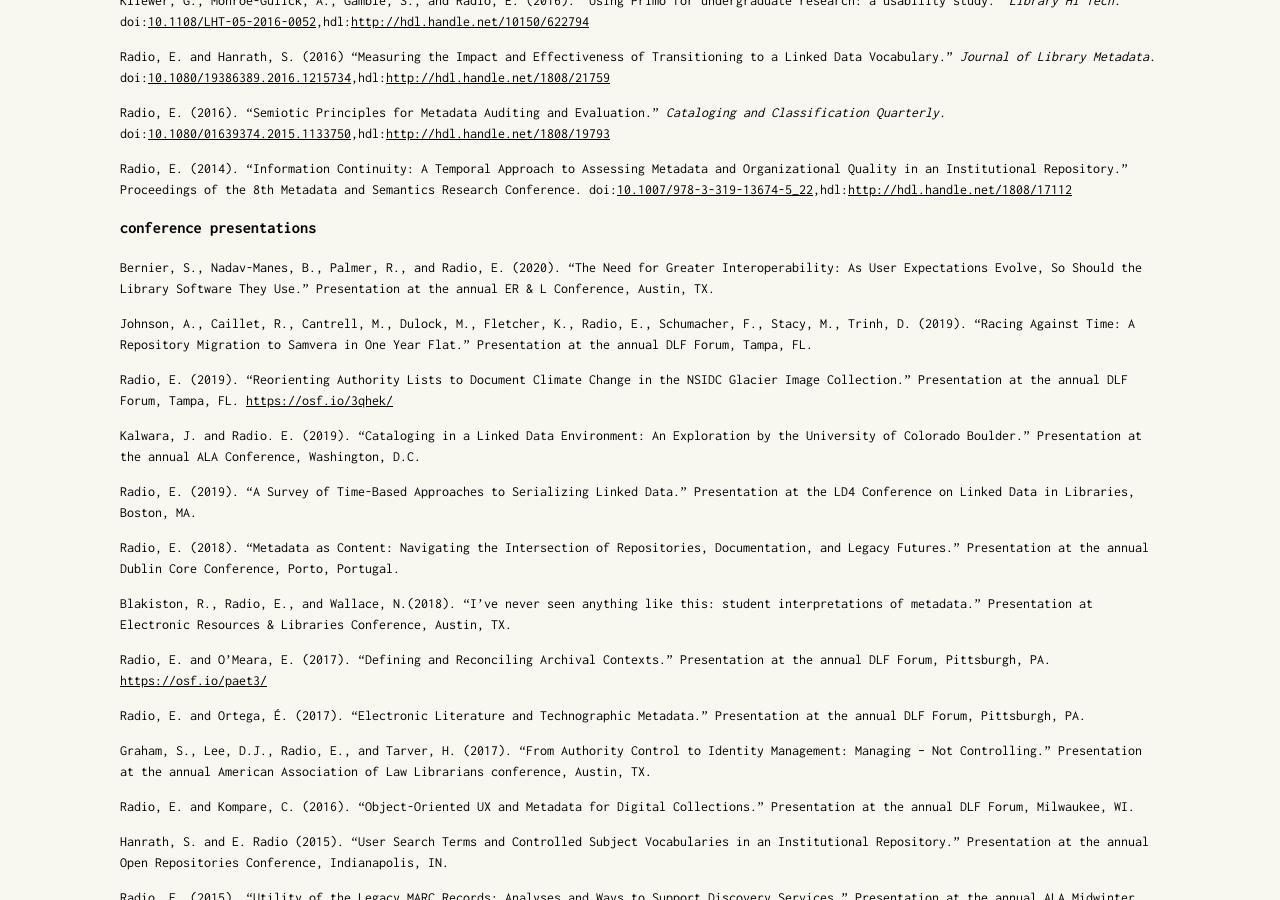
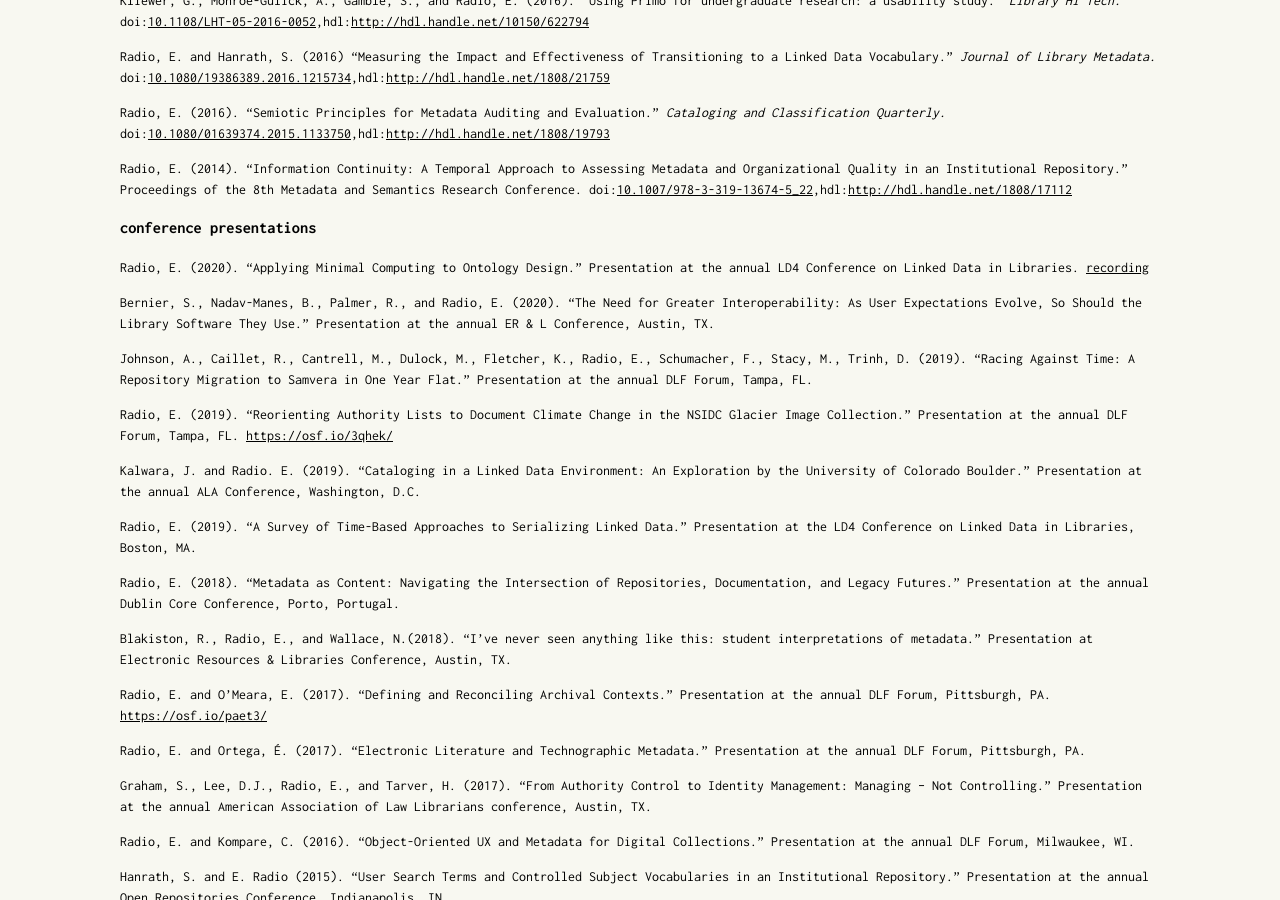
Before and after one commit to erikradio/erikradio.github.io, a Jekyll site: the page built from works.md, in a window 1280 px wide and 900 px high, scrolled down 638 px. Built offline with Jekyll 4.4.1, drawn with Linux system fonts in a browser that asks for light colours.

Commit message:
Update works.md

```diff
--- a/works.md
+++ b/works.md
@@ -29,6 +29,8 @@ Radio, E. (2014). “Information Continuity: A Temporal Approach to Assessing Me
 
 
 ### conference presentations
+
+Radio, E. (2020). "Applying Minimal Computing to Ontology Design." Presentation at the annual LD4 Conference on Linked Data in Libraries. [recording](https://t.co/TrO8yRWDek?amp=1)
 
 Bernier, S., Nadav-Manes, B., Palmer, R., and Radio, E. (2020). "The Need for Greater Interoperability: As User Expectations Evolve, So Should the Library Software They Use." Presentation at the annual ER & L Conference, Austin, TX.
 
```
